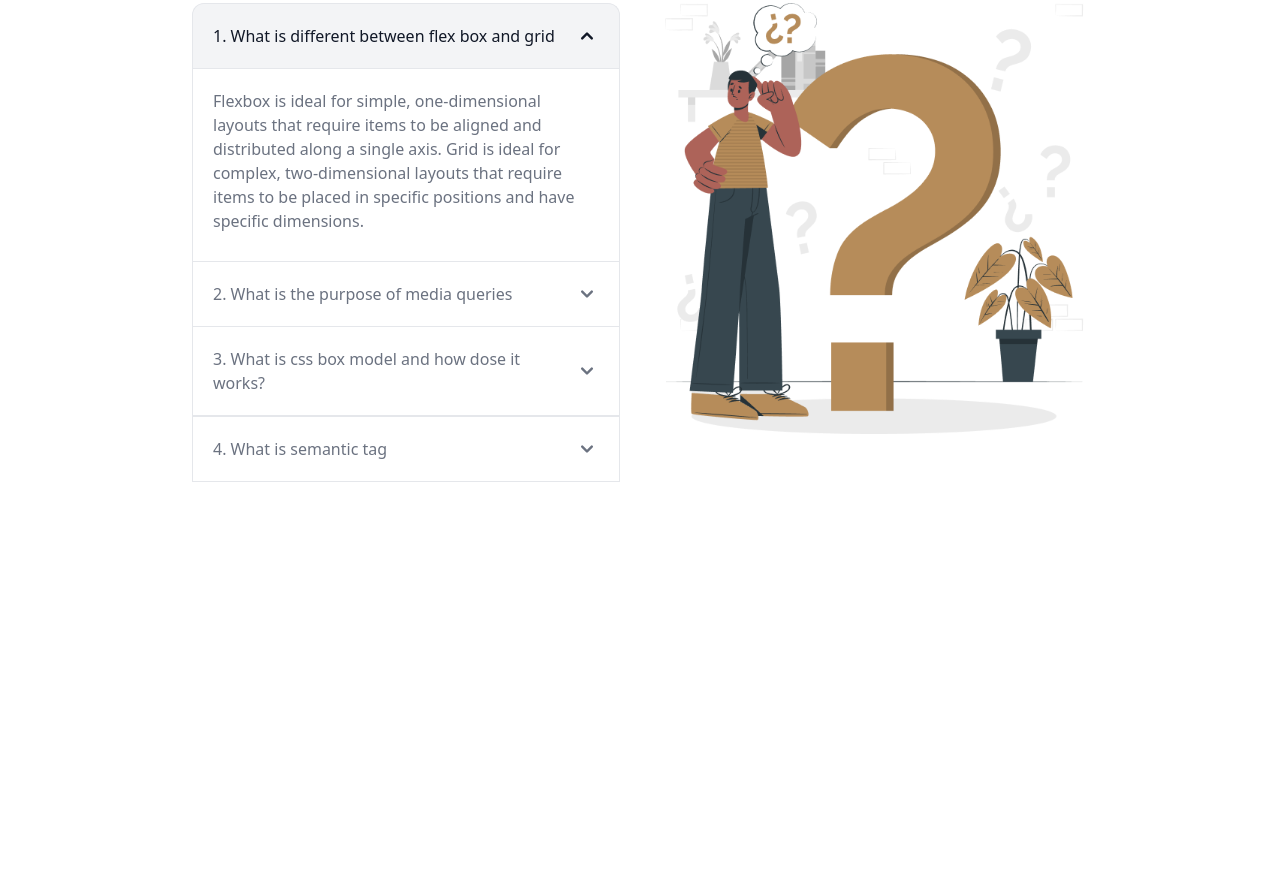
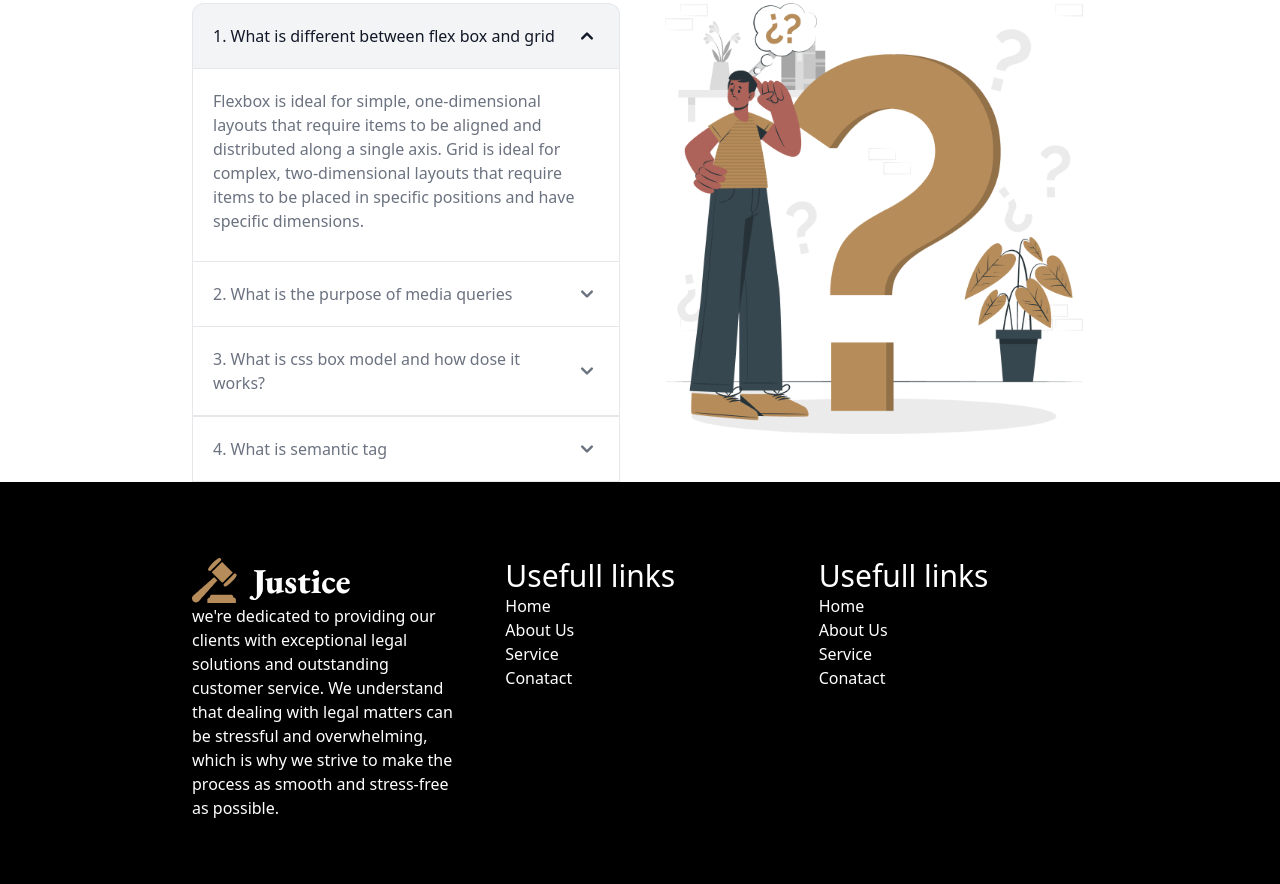
Before and after one commit to Web-Dev-Salman/legal-solutions, a plain HTML site: page index.html in a window 1280 px wide. Shown: the part 2676-3560 px from the top of the page. Before the commit the page ends 3158 px from the top, so only its background shows below. Drawn offline with nearby package versions, Linux system fonts and the light colour scheme.

Commit message:
footer added

```diff
--- a/index.html
+++ b/index.html
@@ -12,7 +12,7 @@
     <script src="https://cdnjs.cloudflare.com/ajax/libs/flowbite/1.6.3/flowbite.min.js"></script>
 </head>
 <body>
-    <!-- header style start here -->
+    <!-- header section start here -->
     <header class="container lg:px-48 mx-auto sm:px-5 mt-3">
         <div class="navbar bg-base-100">
             <div class="navbar-start">
@@ -104,7 +104,7 @@
             </div>
           </div>
     </header>
-<!-- header style end here -->
+<!-- header section end here -->
 
 <main class="container lg:px-48 mx-auto sm:px-5 mt-3">
 
@@ -343,5 +343,34 @@
     </section>
 <!-- Faq section end here  -->
 </main>
+
+<footer class="bg-black text-white py-16">
+    <div class="grid grid-cols-1 md:grid-cols-3 container lg:px-48 mx-auto sm:px-5 mt-3 gap-11">
+        <div>
+            <img src="images/logo.png" alt="">
+            <p>
+                we're dedicated to providing our clients with exceptional legal solutions and outstanding customer service. We understand that dealing with legal matters can be stressful and overwhelming, which is why we strive to make the process as smooth and stress-free as possible.
+            </p>
+        </div>
+        <div>
+            <h2 class="text-3xl">Usefull links</h2>
+            <ul>
+                <li> <a href="#">Home</a></li>
+                <li> <a href="#">About Us</a></li>
+                <li> <a href="#"> Service</a></li>
+                <li> <a href="#">Conatact</a></li>
+            </ul>
+        </div>
+        <div>
+            <h2 class="text-3xl">Usefull links</h2>
+            <ul>
+                <li> <a href="#">Home</a></li>
+                <li> <a href="#">About Us</a></li>
+                <li> <a href="#"> Service</a></li>
+                <li> <a href="#">Conatact</a></li>
+            </ul>
+        </div>
+    </div>
+</footer>
 </body>
 </html>
```
